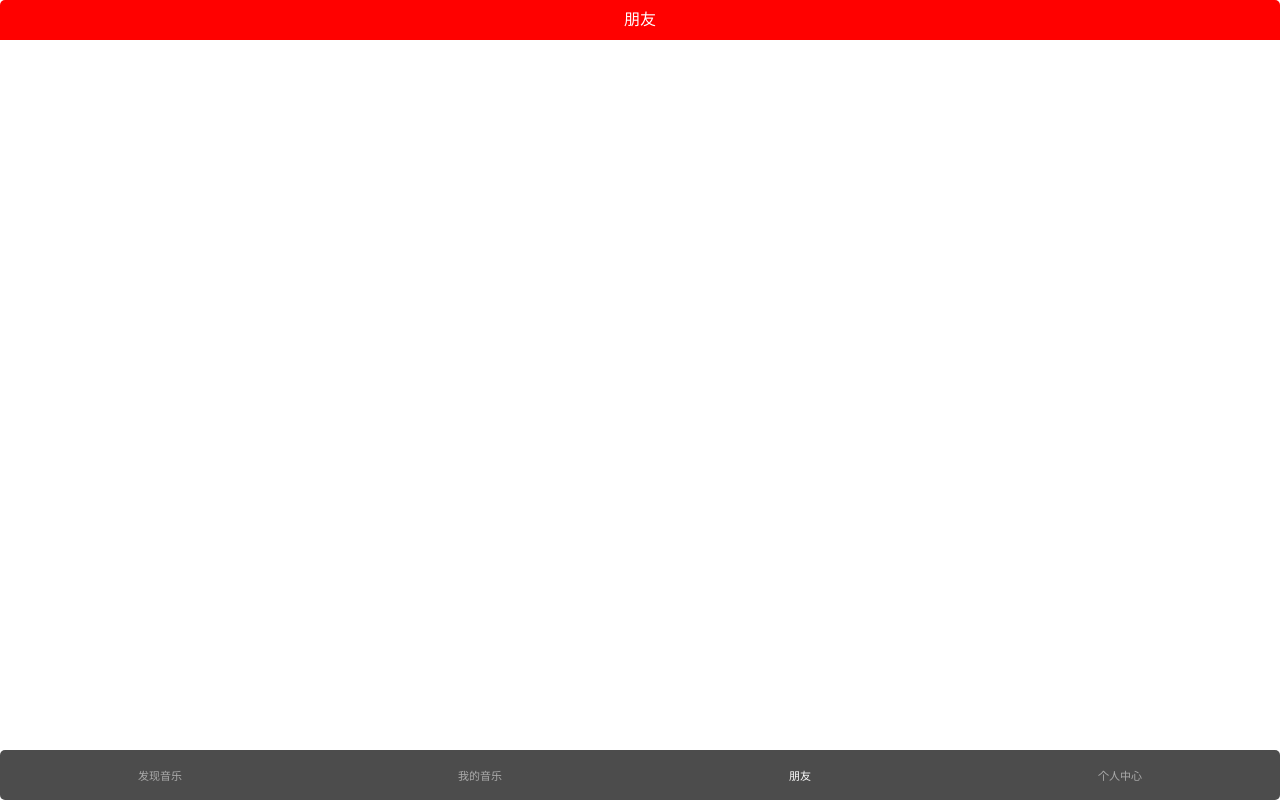
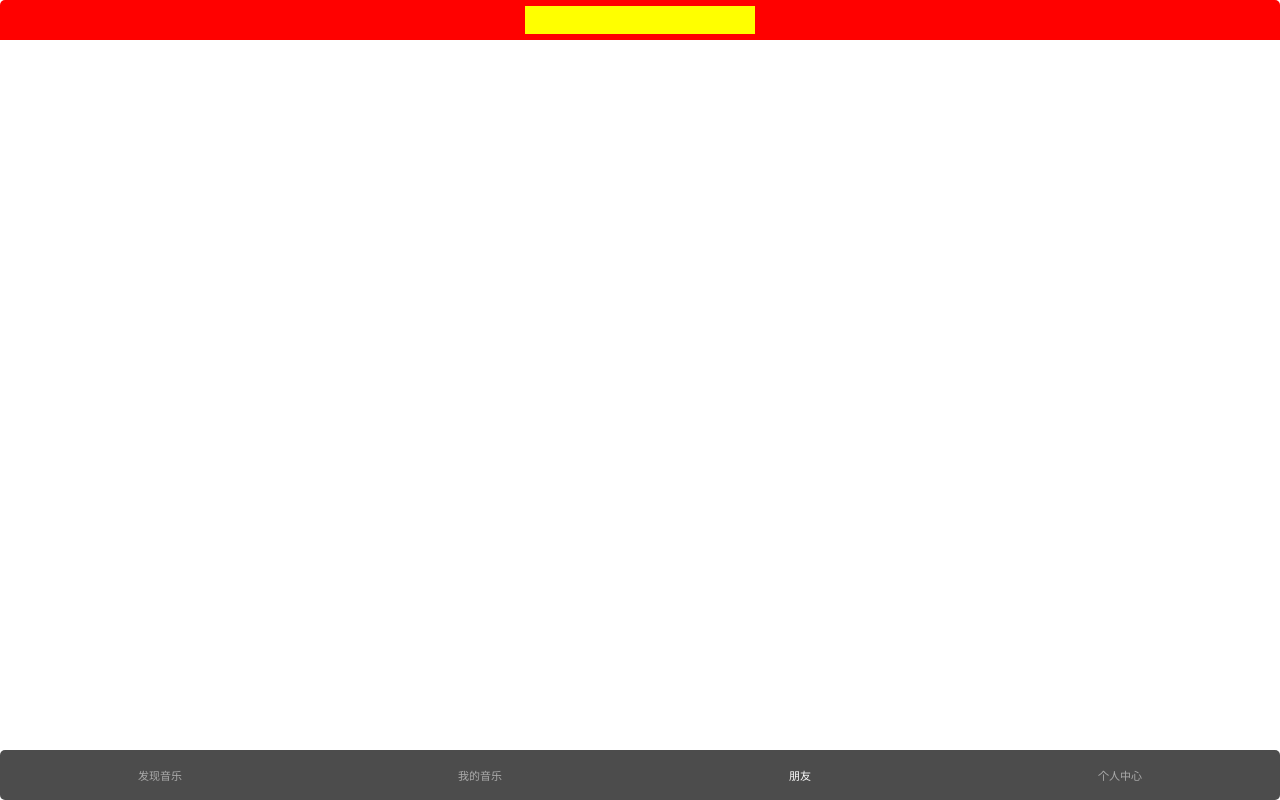
Before and after one commit to 307590317/-, a React app: page /#/friend in a window 1280 px wide. Built offline with nearby package versions, Linux system fonts and the light colour scheme; a small style sheet from the web is missing.

Commit message:
组长push

```diff
--- a/src/containers/Friend/Friend.js
+++ b/src/containers/Friend/Friend.js
@@ -8,7 +8,9 @@ export default class Friend extends React.Component {
           <MHeader>
             <i className="iconfont icon-tianjiahaoyou"></i>
             <div className='friendCenter'>
-              朋友
+              <div>
+
+              </div>
             </div>
           </MHeader>
         </div>
--- a/src/containers/Friend/index.less
+++ b/src/containers/Friend/index.less
@@ -9,5 +9,6 @@
     color: #fff;
     text-align: center;
     flex-direction: column;
+    background: yellow;
   }
 }
```
